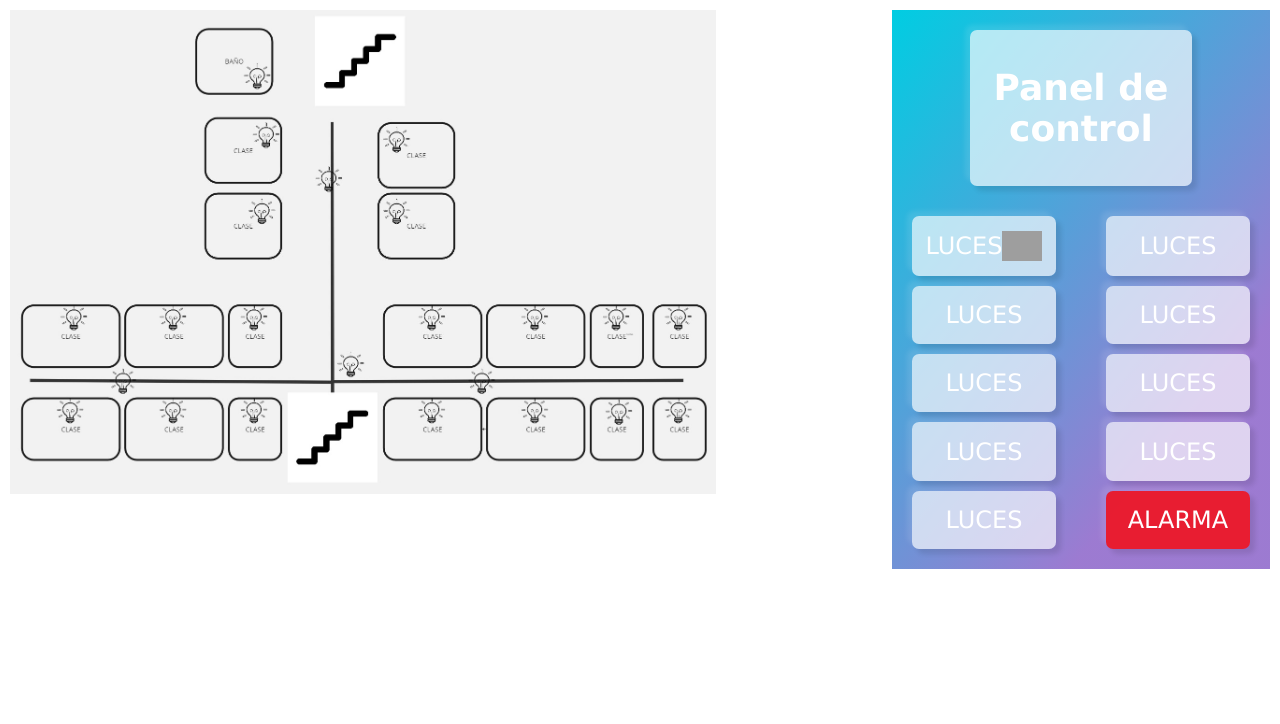
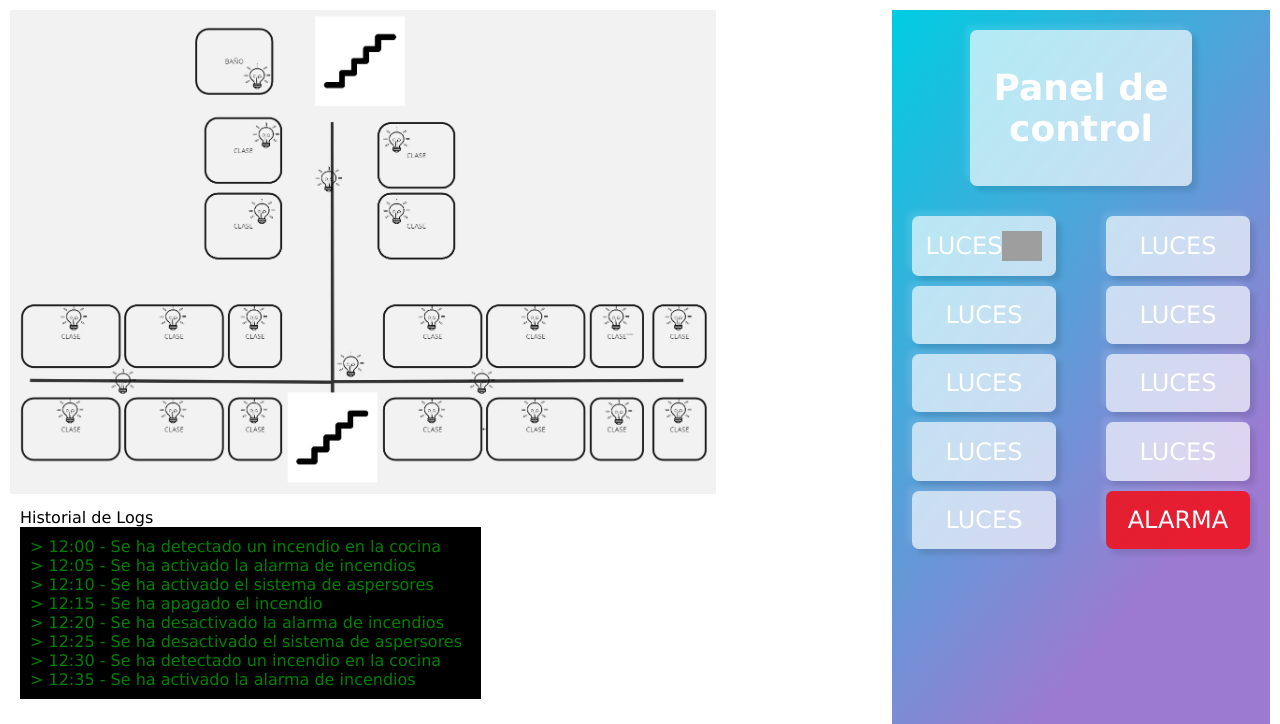
Before and after one commit to Ibaigz/Erronka0, a PHP site: page /plano1.html in a window 1280 px wide. Shown: the part 80-804 px from the top of the page. Before the commit the page ends 649 px from the top, so only its background shows below. Run offline with PHP 8.4, Linux system fonts and the light colour scheme; grey boxes are pictures that could not be loaded.

Commit message:
apartado para logs

```diff
--- a/plano1.css
+++ b/plano1.css
@@ -154,3 +154,17 @@ p {
     background-color: rgb(255, 0, 0);
     border-radius: 2px;
 }
+
+.logTitle{
+
+    width: 100%;
+    padding: 10px;
+    padding-bottom: 25px;
+}
+.logText{
+
+    background-color: black;
+    color: green;
+    width: 50%;
+    padding: 10px;
+}
--- a/plano1.html
+++ b/plano1.html
@@ -24,6 +24,21 @@
               src="./media/Plano1_On.jpg"
               alt=""
             />
+            <div class="logTitle">
+              Historial de Logs
+
+              <div class="logText">
+                > 12:00 - Se ha detectado un incendio en la cocina <br />
+                > 12:05 - Se ha activado la alarma de incendios <br />
+                > 12:10 - Se ha activado el sistema de aspersores <br />
+                > 12:15 - Se ha apagado el incendio <br />
+                > 12:20 - Se ha desactivado la alarma de incendios <br />
+                > 12:25 - Se ha desactivado el sistema de aspersores <br />
+                > 12:30 - Se ha detectado un incendio en la cocina <br />
+                > 12:35 - Se ha activado la alarma de incendios <br />
+
+              </div>
+            </div>
           </section>
           <section id="section2">
             <div class="fondoP">
@@ -45,6 +60,8 @@
               <div onclick="textoEscrito()" id="myAlarma" class="fondoBoton">ALARMA</div>
             </div>
           </section>
+
+
           <div id="alarmBlock"></div>
 
           <div id="emergencia"></div>
```
